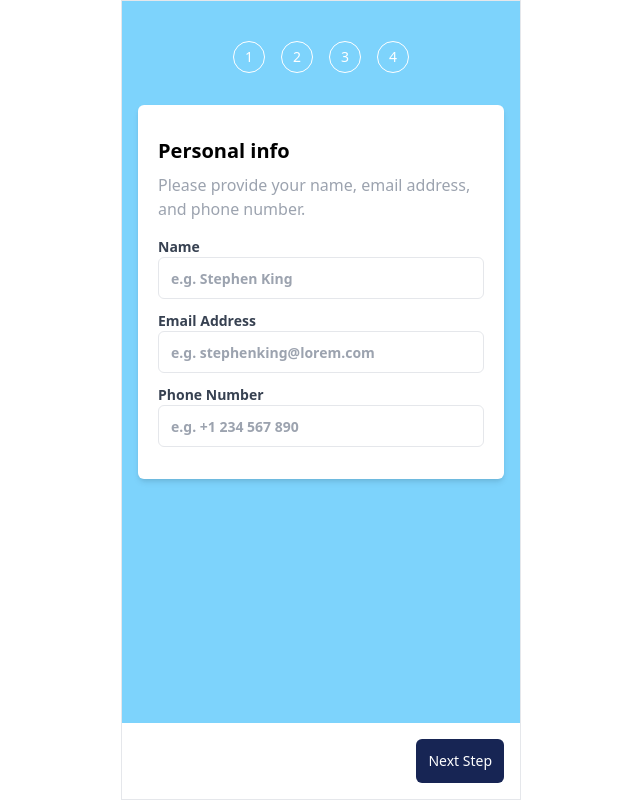
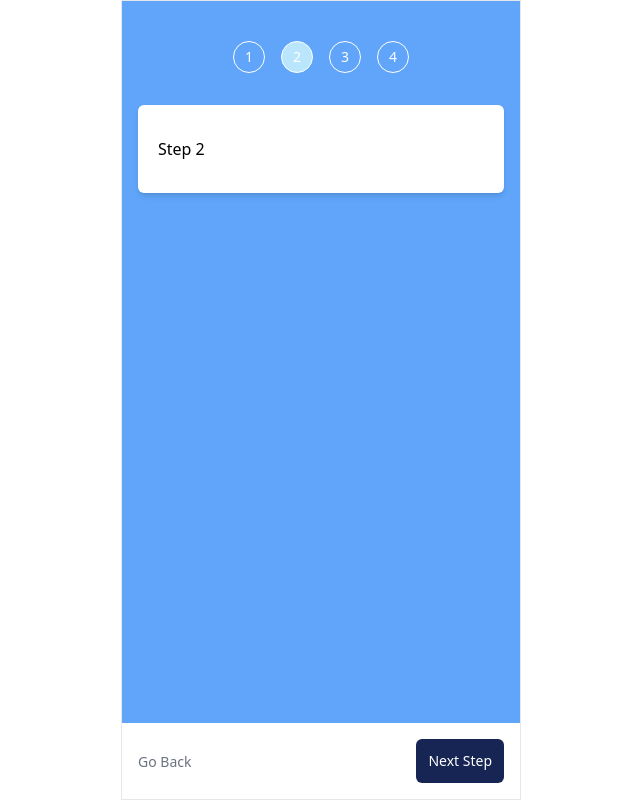
Before and after one commit to fakhryfernanda/frontend-mentor-multistep-form, a plain HTML site: page index.html in a window 1280 px wide. Both pictures are taken after a click on the button "Next Step". Shown: the whole page, without its empty margins (319-959 px from the left). Drawn offline with nearby package versions, Linux system fonts and the light colour scheme.

Commit message:
Navigate through pages

```diff
--- a/index.html
+++ b/index.html
@@ -8,17 +8,34 @@
     <title>Multistep Form</title>
 </head>
 <body>
-    <div class="font-sans mx-auto pt-10 w-[400px] h-screen bg-sky-300 border border-black-50 flex flex-col">
+    <div
+        x-data="{
+            step: 1,
+            nextStep: function() {
+                if (this.step < 4) {
+                    this.step += 1;
+                }
+            },
+            previousStep: function() {
+                if (this.step > 1) {
+                    this.step -= 1;
+                }
+            }
+        }"
+    >
+        <div class="font-sans mx-auto pt-10 w-[400px] h-screen bg-blue-400 border border-black-50 flex flex-col">
             <div class="px-4 flex-1">
-            <div class="">
+                <nav class="">
                     <div class="flex justify-center items-center gap-4">
-                    <div class="w-8 h-8 rounded-full border border-white flex justify-center items-center text-sm text-white font-medium">1</div>
-                    <div class="w-8 h-8 rounded-full border border-white flex justify-center items-center text-sm text-white font-medium">2</div>
-                    <div class="w-8 h-8 rounded-full border border-white flex justify-center items-center text-sm text-white font-medium">3</div>
-                    <div class="w-8 h-8 rounded-full border border-white flex justify-center items-center text-sm text-white font-medium">4</div>
+                        <div :class="step==1 ? 'bg-sky-200 text-black' : ''" class="w-8 h-8 rounded-full border border-white flex justify-center items-center text-sm text-white font-medium">1</div>
+                        <div :class="step==2 ? 'bg-sky-200 text-black' : ''" class="w-8 h-8 rounded-full border border-white flex justify-center items-center text-sm text-white font-medium">2</div>
+                        <div :class="step==3 ? 'bg-sky-200 text-black' : ''" class="w-8 h-8 rounded-full border border-white flex justify-center items-center text-sm text-white font-medium">3</div>
+                        <div :class="step==4 ? 'bg-sky-200 text-black' : ''" class="w-8 h-8 rounded-full border border-white flex justify-center items-center text-sm text-white font-medium">4</div>
                     </div>
-            </div>
-            <div class="mt-8 px-5 py-8 bg-white rounded-md shadow-md">
+                </nav>
+
+                <!-- Step 1 -->
+                <div x-show="step==1" class="mt-8 px-5 py-8 bg-white rounded-md shadow-md">
                     <div class="">
                         <h1 class="text-xl font-semibold">Personal info</h1>
                         <p class="mt-2 text-gray-400">Please provide your name, email address, and phone number.</p>
@@ -38,10 +55,19 @@
                         </div>
                     </div>
                 </div>
+
+                <!-- Step 2 -->
+                <div x-show="step==2" class="mt-8 px-5 py-8 bg-white rounded-md shadow-md">
+                    <h1>Step 2</h1>
                 </div>
-        <div class="w-full p-4 bg-white">
+            </div>
+            <div class="w-full p-4 bg-white flex justify-between items-center">
+                <div class="">
+                    <button x-show="step>1" @click="previousStep()" class="text-sm text-gray-500 font-medium">Go Back</button>
+                </div>
                 <div class="text-right">
-                <button class="p-3 rounded-md bg-blue-950 text-sm text-white font-medium">Next Step</button>
+                    <button @click="nextStep()" class="p-3 rounded-md bg-blue-950 text-sm text-white font-medium">Next Step</button>
+                </div>
             </div>
         </div>
     </div>
```
Lines whose indentation alone changed are shown as unchanged.
